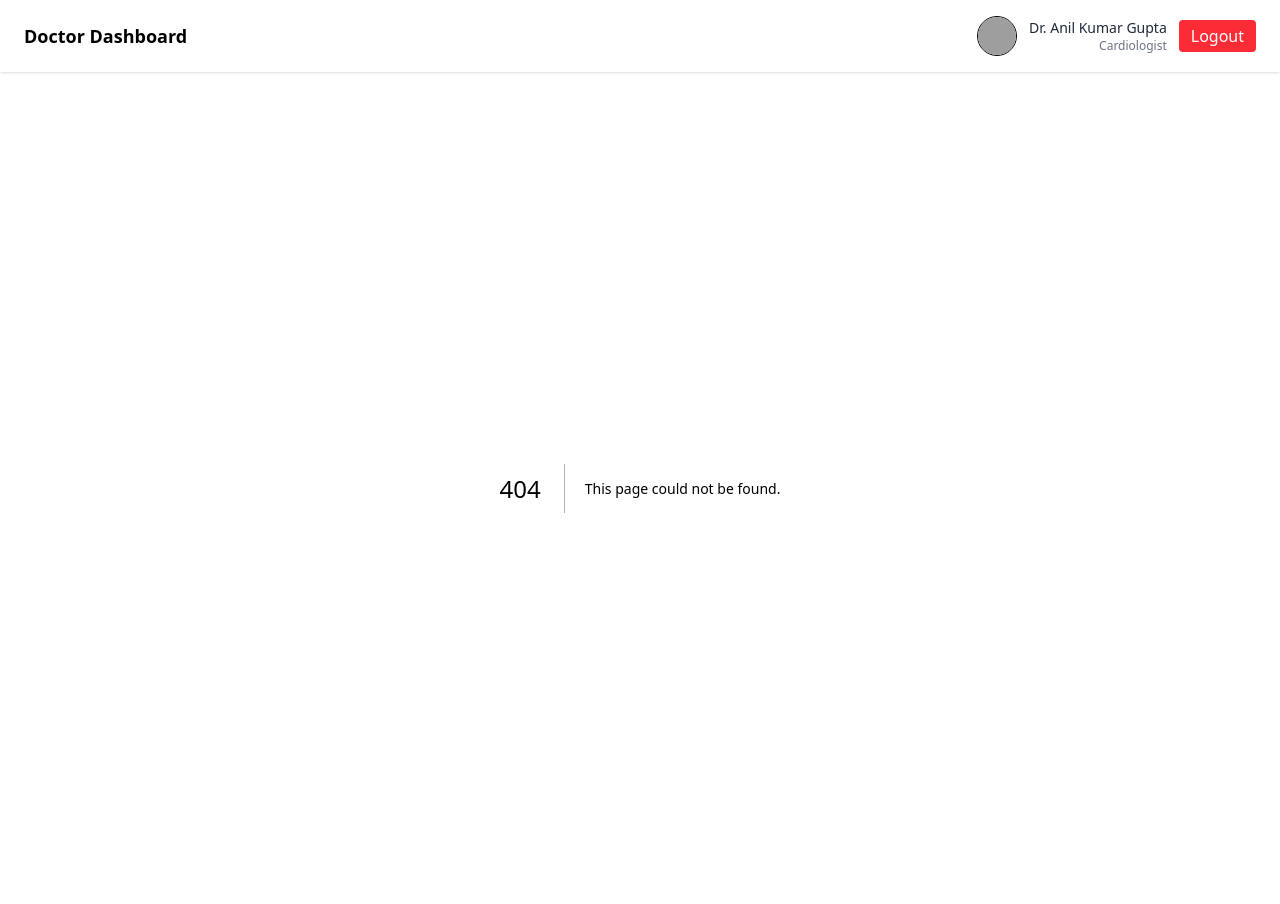
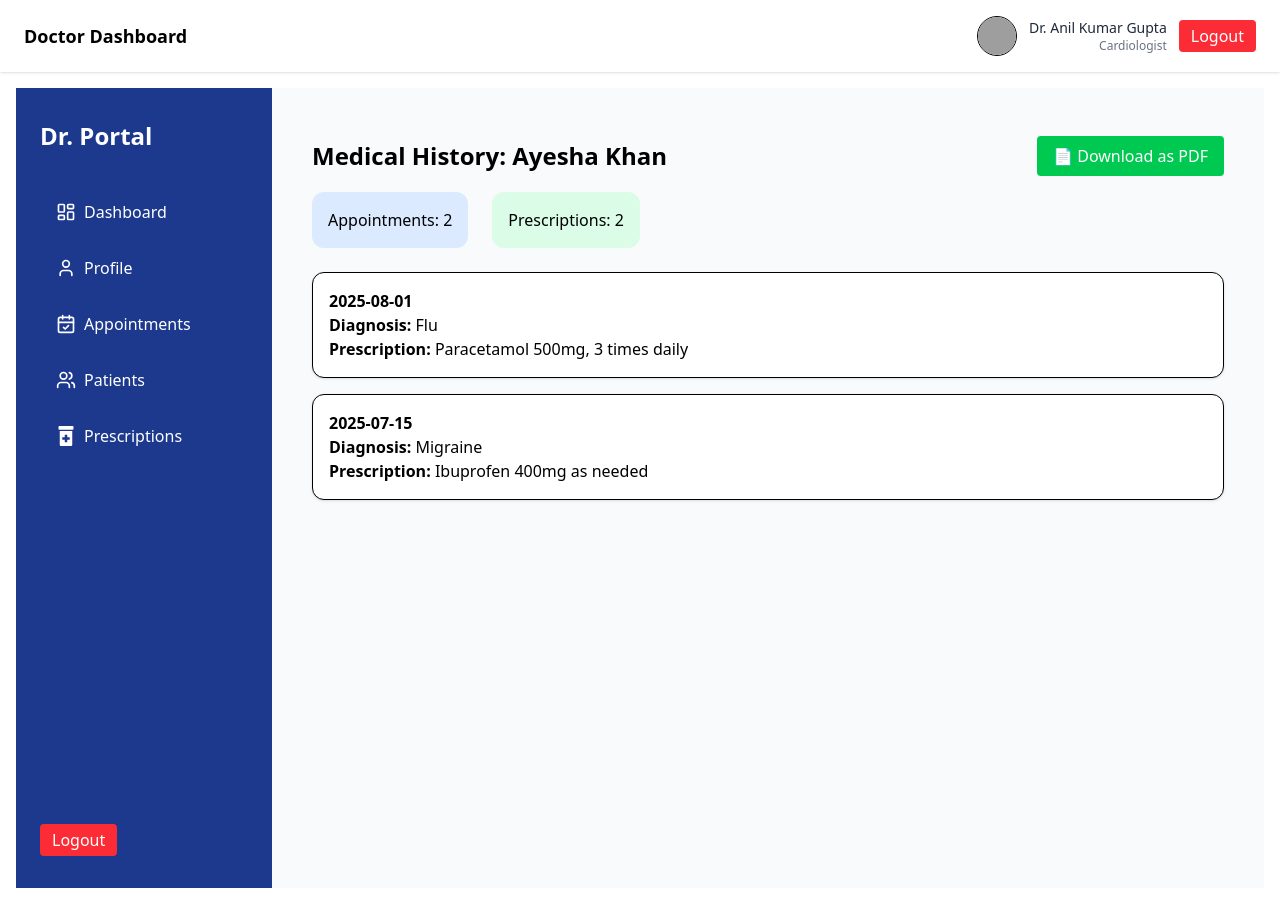
Before and after one commit to irfan56123/internship_task_02_updated, a Next.js app: page /doctor/patients/1/medical-history in a window 1280 px wide. Before the commit this address had no page. Built offline with nearby package versions, Linux system fonts and the light colour scheme; grey boxes are pictures that could not be loaded.

Commit message:
added medical-history-module

```diff
--- a/package.json
+++ b/package.json
@@ -14,6 +14,8 @@
     "@hookform/resolvers": "^5.2.0",
     "@types/react-big-calendar": "^1.16.2",
     "date-fns": "^4.1.0",
+    "jspdf": "^3.0.1",
+    "jspdf-autotable": "^5.0.2",
     "lucide-react": "^0.525.0",
     "moment": "^2.30.1",
     "next": "15.4.4",
--- /dev/null
+++ b/src/app/api/patients/[id]/medical-history/route.ts
@@ -0,0 +1,51 @@
+// src/app/api/patients/[id]/medical-history/route.ts
+import { NextResponse } from 'next/server';
+
+
+// ✅ Instead of importing the GET function, we can just define patients array here
+const patients = [
+  { id: 1, name: 'Ayesha Khan', age: 28, gender: 'Female', contact: '9876543210', appointmentDate: '2025-07-28' },
+  { id: 2, name: 'Rahul Verma', age: 35, gender: 'Male', contact: '9123456780', appointmentDate: '2025-07-24' },
+  { id: 3, name: 'Sana Sheikh', age: 41, gender: 'Female', contact: '9988776655', appointmentDate: '2025-08-02' },
+  { id: 4, name: 'Aman Patel', age: 30, gender: 'Male', contact: '9876541230', appointmentDate: '2025-07-20' },
+  { id: 5, name: 'Ayesha Khan', age: 28, gender: 'Female', contact: '9876543210', appointmentDate: '2025-07-28' },
+  { id: 6, name: 'Rahul singh', age: 35, gender: 'Male', contact: '9123456780', appointmentDate: '2025-07-24' },
+  { id: 7, name: 'Iqra Khan', age: 41, gender: 'Female', contact: '9988776655', appointmentDate: '2025-08-02' },
+  { id: 8, name: 'Suraj Kumar', age: 30, gender: 'Male', contact: '9876541230', appointmentDate: '2025-07-20' },
+  { id: 9, name: 'Shivam Kumar', age: 30, gender: 'Male', contact: '9876541230', appointmentDate: '2025-07-20' },
+];
+
+export async function GET(req: Request, { params }: { params: { id: string } }) {
+  const { id } = params;
+
+  // Find the patient by ID
+  const patient = patients.find((p) => p.id === Number(id));
+
+  if (!patient) {
+    return NextResponse.json({ error: 'Patient not found' }, { status: 404 });
+  }
+
+  // Example history (you can fetch from DB later)
+  const history = [
+    {
+      date: '2025-08-01',
+      diagnosis: 'Flu',
+      prescription: 'Paracetamol 500mg, 3 times daily',
+    },
+    {
+      date: '2025-07-15',
+      diagnosis: 'Migraine',
+      prescription: 'Ibuprofen 400mg as needed',
+    },
+  ];
+
+  const data = {
+    patientId: patient.id,
+    name: patient.name, // ✅ real patient name
+    totalAppointments: history.length,
+    totalPrescriptions: history.length,
+    history,
+  };
+
+  return NextResponse.json(data);
+}
--- /dev/null
+++ b/src/app/doctor/patients/[id]/medical-history/page.tsx
@@ -0,0 +1,89 @@
+"use client";
+import { useEffect, useState } from "react";
+import { useParams } from "next/navigation";
+import jsPDF from "jspdf";
+import autoTable from "jspdf-autotable";
+
+interface HistoryEntry {
+  date: string;
+  diagnosis: string;
+  prescription: string;
+}
+
+export default function MedicalHistoryPage() {
+  const params = useParams();
+  const [history, setHistory] = useState<HistoryEntry[]>([]);
+  const [patientName, setPatientName] = useState("");
+  const [stats, setStats] = useState({ totalAppointments: 0, totalPrescriptions: 0 });
+
+  useEffect(() => {
+    async function fetchHistory() {
+      const res = await fetch(`/api/patients/${params.id}/medical-history`);
+      const data = await res.json();
+      setHistory(data.history);
+      setPatientName(data.name);
+      setStats({
+        totalAppointments: data.totalAppointments,
+        totalPrescriptions: data.totalPrescriptions
+      });
+    }
+    fetchHistory();
+  }, [params.id]);
+
+  // ✅ Function to download PDF
+  const downloadPDF = () => {
+    const doc = new jsPDF();
+    doc.setFontSize(16);
+    doc.text(`Medical History - ${patientName}`, 14, 15);
+
+    doc.setFontSize(12);
+    doc.text(`Total Appointments: ${stats.totalAppointments}`, 14, 25);
+    doc.text(`Total Prescriptions: ${stats.totalPrescriptions}`, 14, 32);
+
+    // Table data
+    const tableData = history.map(entry => [
+      entry.date,
+      entry.diagnosis,
+      entry.prescription
+    ]);
+
+    autoTable(doc, {
+      startY: 40,
+      head: [['Date', 'Diagnosis', 'Prescription']],
+      body: tableData,
+    });
+
+    doc.save(`${patientName}_Medical_History.pdf`);
+  };
+
+  return (
+    <div className="p-6">
+      <div className="flex justify-between items-center mb-4">
+        <h1 className="text-2xl font-bold">Medical History: {patientName}</h1>
+        <button
+          onClick={downloadPDF}
+          className="bg-green-500 text-white px-4 py-2 rounded hover:bg-green-600"
+        >
+          📄 Download as PDF
+        </button>
+      </div>
+
+      {/* Stats */}
+      <div className="flex gap-6 mb-6">
+        <div className="bg-blue-100 p-4 rounded-xl">Appointments: {stats.totalAppointments}</div>
+        <div className="bg-green-100 p-4 rounded-xl">Prescriptions: {stats.totalPrescriptions}</div>
+      </div>
+
+      {/* History List */}
+      <div className="space-y-4">
+        {history.map((entry, index) => (
+          <div key={index} className="border p-4 rounded-xl shadow-sm bg-white">
+            <p className="font-semibold">{entry.date}</p>
+            <p><strong>Diagnosis:</strong> {entry.diagnosis}</p>
+            <p><strong>Prescription:</strong> {entry.prescription}</p>
+          </div>
+        ))}
+      </div>
+    </div>
+  );
+}
--- a/src/app/doctor/patients/page.tsx
+++ b/src/app/doctor/patients/page.tsx
@@ -1,5 +1,5 @@
 'use client';
-
+import Link from "next/link";
 import React, { useState, useEffect } from 'react';
 import dayjs from 'dayjs';
 import { UserCircle2, CalendarDays } from 'lucide-react';
@@ -164,6 +164,13 @@ export default function PatientsPage() {
 
                 <p className="text-sm text-gray-600 mb-1">📞 {patient.contact}</p>
 
+<Link
+  href={`/doctor/patients/${patient.id}/medical-history`}
+  className="text-blue-600 hover:underline"
+>
+  View Medical History
+</Link>
+
                 <div className="flex items-center text-sm gap-2 mt-3">
                   <CalendarDays className="w-4 h-4 text-gray-500" />
                   <span
--- a/src/components/appointmentCard.tsx
+++ b/src/components/appointmentCard.tsx
@@ -52,6 +52,7 @@ export default function AppointmentCard({
       onClick={() => console.log("Clicked appointment:", patientName)}
     >
       <div className="flex justify-between items-start">
+
         <div>
           <h3 className="text-xl font-bold text-gray-800 group-hover:text-blue-600">
             {patientName}
```
Also changed, not shown: 1 other file (tests, documents, lock files or other folders).
